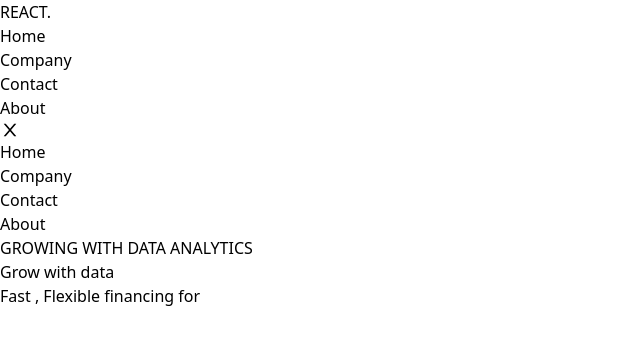
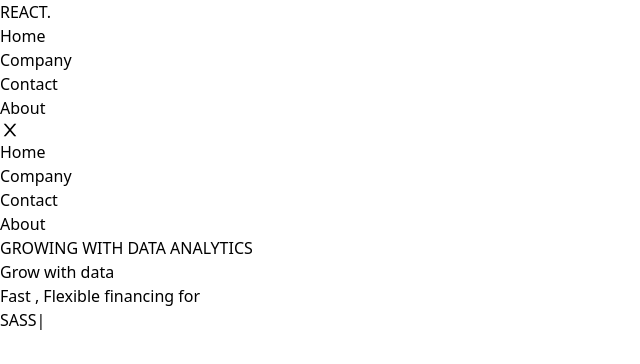
Before and after one commit to haamid10/improve, a React (Vite) app: page / in a window 1280 px wide. Shown: the top 364 px of the page, without its empty margins (0-640 px from the left). Built offline with nearby package versions, Linux system fonts and the light colour scheme.

Commit message:
hero page

```diff
--- a/package.json
+++ b/package.json
@@ -12,7 +12,8 @@
   "dependencies": {
     "react": "^18.2.0",
     "react-dom": "^18.2.0",
-    "react-icons": "^4.11.0"
+    "react-icons": "^4.11.0",
+    "react-typed": "^1.2.0"
   },
   "devDependencies": {
     "@types/react": "^18.2.15",
--- a/src/components/Hero.jsx
+++ b/src/components/Hero.jsx
@@ -7,6 +7,7 @@ const Hero = () => {
             <h1 className="md:text-7xl sm:text-6xl text-4xl font-bold md:py-6">Grow with data</h1>
             <div className="">
                 <p className=" md:text-5xl sm:text-4xl text-xl font-bold">Fast , Flexible financing for</p>
+                <Typed strings={ ['BTB','BTS', 'SASS']} typeSpeed={120} backSpeed={140}/>
             </div>
         </div>
 
```
Also changed, not shown: 1 other file (tests, documents, lock files or other folders).
